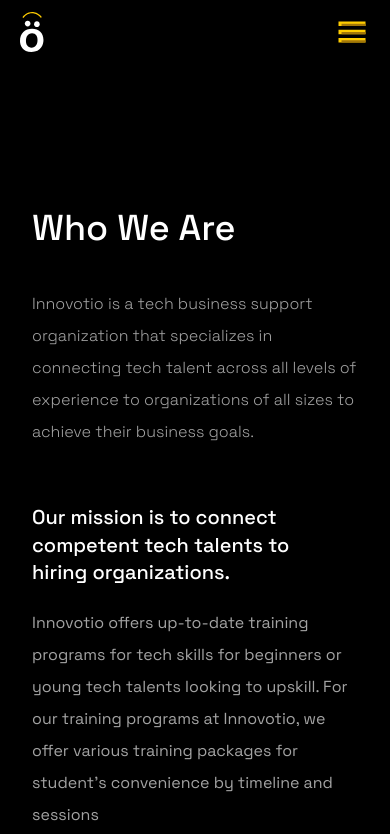
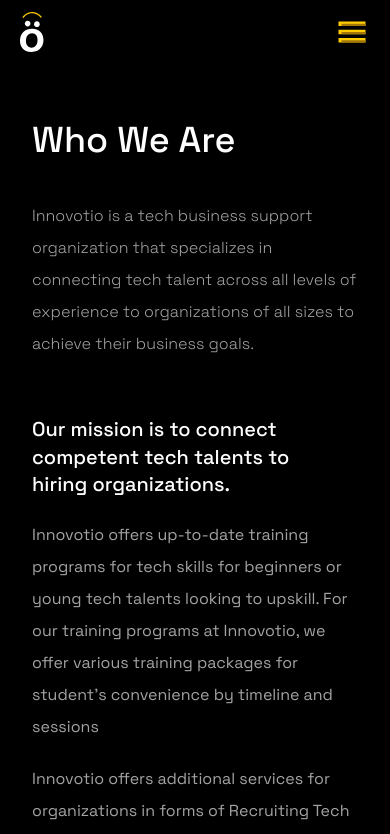
Before and after one commit to Innovotio/Innovotio-Website, a Next.js app: page /aboutUs in a window 390 px wide. Shown: the top 834 px of the page. Built offline with nearby package versions, Linux system fonts and the light colour scheme.

Commit message:
fix: navbar functionality

```diff
--- a/src/components/AboutHeader.js
+++ b/src/components/AboutHeader.js
@@ -7,8 +7,7 @@
 
 const AboutHeader = () => {
   return (
-    <section className="xl:pt-64  lg:pt-44 pt-14 px-8  mx-auto container">
-
+    <section className="xl:pt-64 lg:pt-44 pt-14 px-8  mx-auto container">
     <div className="text-white flex lg:flex-row flex-col lg:items-center justify-between">
       <div className="lg:w-4/12 w-full">
         <h2 className="md:text-3xl lg:w-full w-11/12 md:text-9/12 text-xl font-medium leading-snug">
--- a/src/components/AboutHero.js
+++ b/src/components/AboutHero.js
@@ -2,7 +2,7 @@
 
 const AboutHero = () => {
   return (
-    <section className="text-white px-8 font-medium lg:pt-64 pt-36  mx-auto container">
+    <section className="text-white px-8 font-medium lg:pt-64 pt-14  mx-auto container">
       <h1 className="lg:text-5xl text-4xl mb-10">Who We Are</h1>
       <p className="lg:text-lg md:text-base text-base leading-8 lg:leading-9 text-headerGrey lg:w-7/12 w-full font-light">
         Innovotio is a tech business support organization that specializes in
--- a/src/components/Header.js
+++ b/src/components/Header.js
@@ -9,7 +9,7 @@
   return (
     <>
       <div className="cursor-pointer">
-        <div className="xl:pt-64  lg:pt-44 pt-14 px-8">
+        <div className="xl:pt-64 lg:pt-44 pt-14 px-8">
           <div className="flex justify-center items-center px-4 flex-col text-center w-full">
             <h1 className="lg:text-5xl md:text-5xl text-4xl lg:tracking-wide tracking-wide leading-tight font-medium w-11/12 md:w-8/12 lg:w-8/12 text-white">
               Build a reliable team of efficient tech talents.
```
